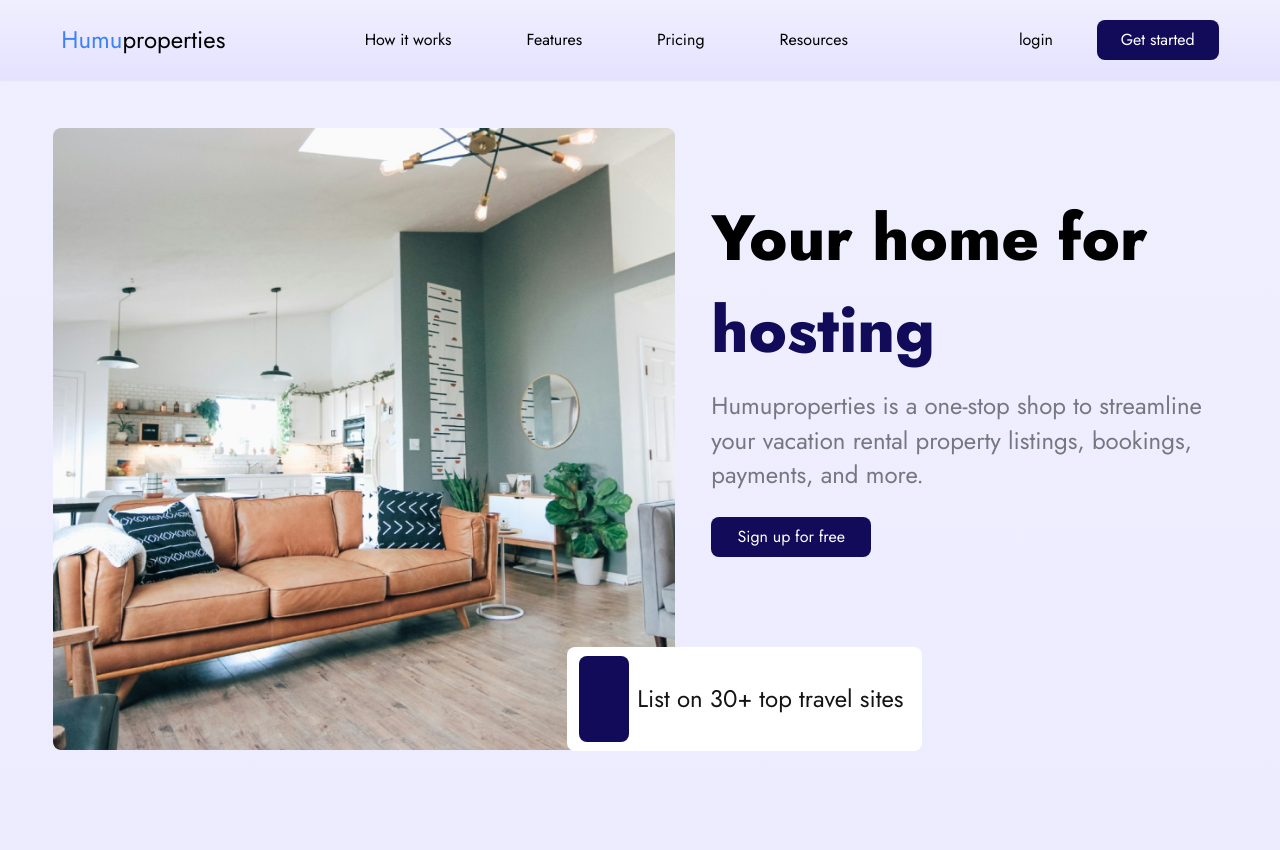
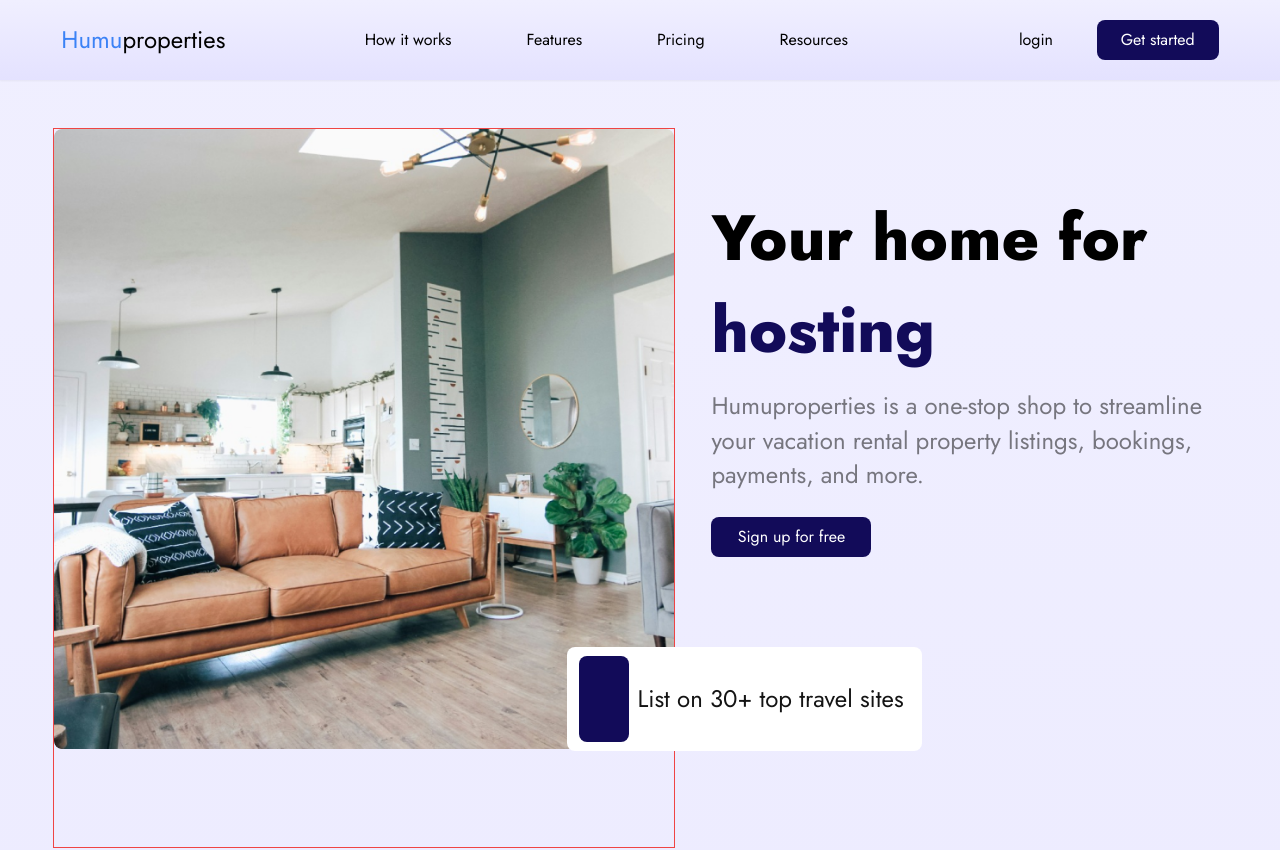
Before and after one commit to sabitsadiq/humuproperties-frontend, a Next.js app: page / in a window 1280 px wide. Shown: the top 850 px of the page. Built offline with nearby package versions, Linux system fonts and the light colour scheme.

Commit message:
fixing overlapping image issue

```diff
--- a/app/components/Hero.tsx
+++ b/app/components/Hero.tsx
@@ -5,13 +5,13 @@ const Hero = () => {
     return (
         <section className='flex flex-col md:flex-row gap-9 w-11/12 mx-auto  max-w-[1440px] '>
 
-            <div className='block mt-32 xl:max-w-[690px] object-contain w-full md:w-[700px] md:h-[720px]'>
+            <div className=' border border-red-500 mt-32 xl:max-w-[690px] object-contain w-full md:w-[700px] md:h-[720px]'>
                 <Image
                     src="/images/livingRoom.png"
                     alt='livingRoom'
                     width={700}
                     height={700}
-                    className='relative z-10 object-cover rounded-lg '
+                    className='object-cover rounded-lg '
                 />
                 {/* <div className='bg-white relative z-30 -translate-y-36 rounded-lg w-[355px] flex items-center h-[104px] md:hidden px-3 py-2 mt-[90px]'>
                     <div className='flex gap-2 items-center'>
--- a/app/components/Navbar.tsx
+++ b/app/components/Navbar.tsx
@@ -6,8 +6,8 @@ import { FiMenu } from 'react-icons/fi';
 const Navbar = () => {
     const router = useRouter()
     return (
-        <div className='fixed top-0 left-0 shadow-sm w-full h-20 bg-gradient-180 flex justify-center'>
-            <div className='rel flex items-center p-2 z-50 justify-between w-11/12 max-w-[1440px]'>
+        <div className='fixed z-50 top-0 left-0 shadow-sm w-full h-20 bg-gradient-180 flex justify-center'>
+            <div className='flex items-center p-2  justify-between w-11/12 max-w-[1440px]'>
 
                 <div className='text-2xl font-normal leading-[34.68px] text-black'><span className='text-blue-500'>Humu</span>properties</div>
                 <div className='hidden lg:flex items-center justify-between gap-[75px]'>
```
